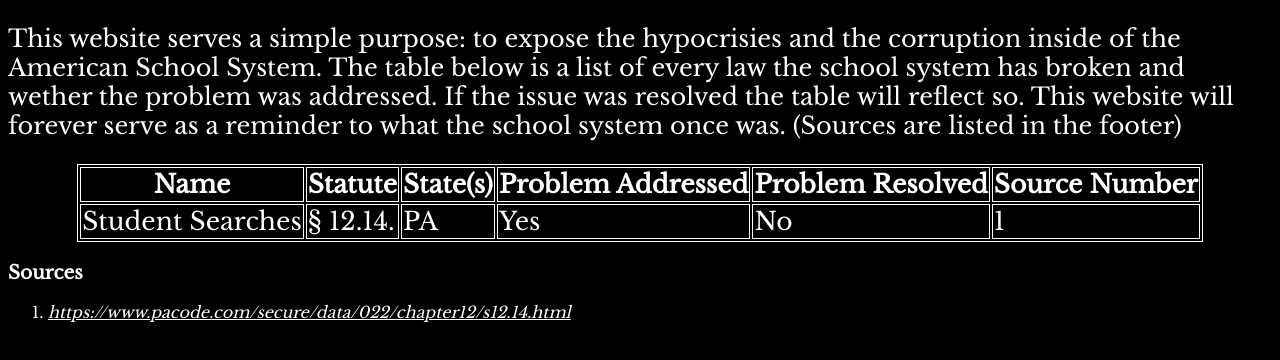
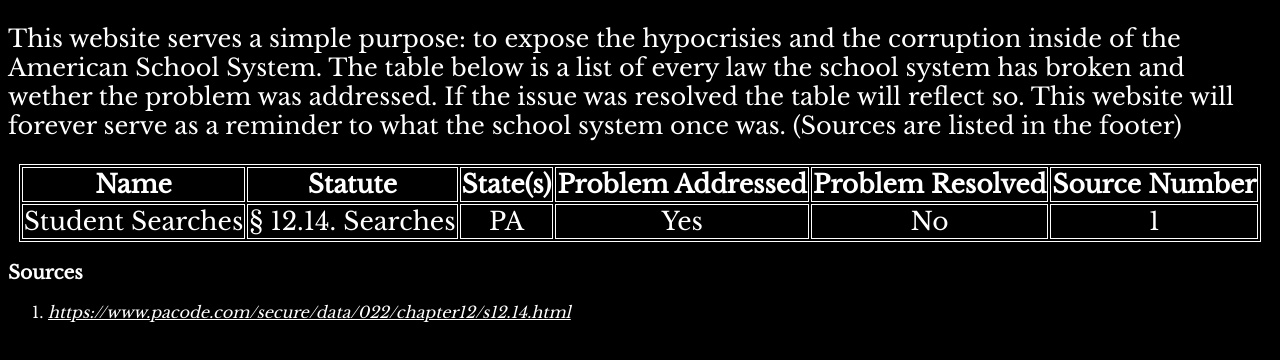
Before and after one commit to thebrokenrights/thebrokenrights.github.io, a plain HTML site: page index.html in a window 1280 px wide. Drawn offline with nearby package versions, Linux system fonts and the light colour scheme.

Commit message:
Update index.html

```diff
--- a/index.html
+++ b/index.html
@@ -15,6 +15,7 @@
         border: 1px solid white;
         font-size: 1.25em;
         margin: auto;
+        text-align: center;
       }
 
       a {
@@ -33,7 +34,7 @@
       <th>Source Number</th>
       <tr>
         <td>Student Searches</td>
-        <td>§ 12.14.</td>
+        <td>§ 12.14. Searches</td>
         <td>PA</td>
         <td>Yes</td>
         <td>No</td>
```
